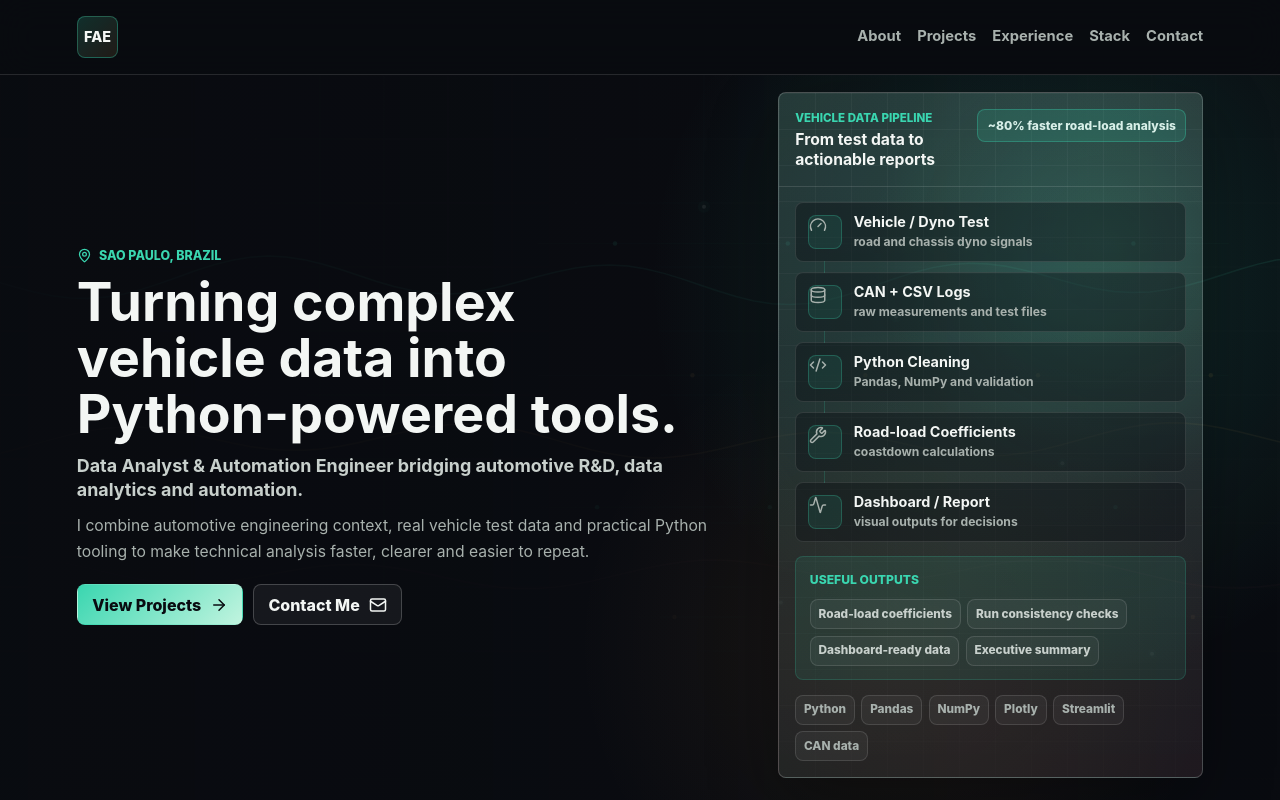
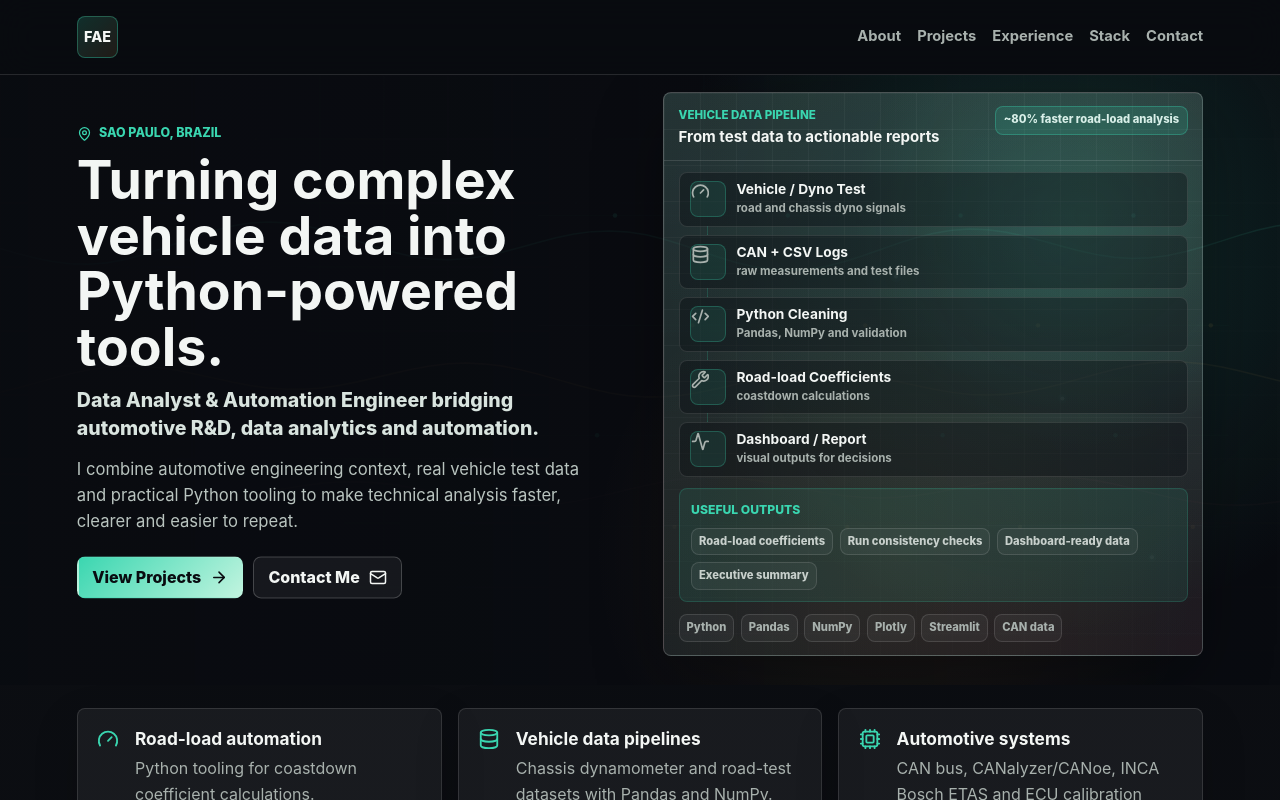
Before and after one commit to FelipeEckert/FelipeEckert.github.io, a React (Vite) app: page / in a window 1280 px wide. Shown: the top 800 px of the page. Built offline with nearby package versions, Linux system fonts and the light colour scheme.

Commit message:
Polish hero pipeline layout

```diff
--- a/src/styles.css
+++ b/src/styles.css
@@ -139,15 +139,16 @@ a:focus-visible {
   position: relative;
   z-index: 2;
   display: grid;
-  grid-template-columns: minmax(0, 1.08fr) minmax(330px, 0.72fr);
+  grid-template-columns: minmax(0, 1.08fr) minmax(320px, 540px);
   align-items: center;
-  gap: 4rem;
+  gap: 3.4rem;
   width: min(1180px, 100%);
   margin: 0 auto;
 }
 
 .hero-content {
   color: var(--text);
+  transform: translateY(-0.85rem);
 }
 
 .eyebrow,
@@ -195,19 +196,20 @@ h3 {
 }
 
 .hero-headline {
-  max-width: 690px;
-  margin-bottom: 0.7rem;
-  color: var(--muted-strong);
-  font-size: 1.12rem;
-  font-weight: 720;
-  line-height: 1.36;
+  max-width: 720px;
+  margin-bottom: 0.85rem;
+  color: #d9e4df;
+  font-size: 1.22rem;
+  font-weight: 760;
+  line-height: 1.42;
 }
 
 .hero-copy {
-  max-width: 690px;
-  margin-bottom: 1.25rem;
-  color: var(--muted);
-  font-size: 0.98rem;
+  max-width: 700px;
+  margin-bottom: 1.35rem;
+  color: #b9c4bf;
+  font-size: 1.04rem;
+  line-height: 1.58;
 }
 
 .hero-actions {
@@ -252,7 +254,10 @@ h3 {
 
 .hero-visual {
   position: relative;
-  min-height: 450px;
+  justify-self: end;
+  width: 100%;
+  max-width: 540px;
+  min-height: 390px;
   border: 1px solid var(--line-strong);
   border-radius: 8px;
   overflow: hidden;
@@ -287,8 +292,8 @@ h3 {
   display: flex;
   align-items: start;
   justify-content: space-between;
-  gap: 1rem;
-  padding: 1rem;
+  gap: 0.8rem;
+  padding: 0.82rem 0.9rem;
   border-bottom: 1px solid var(--line);
 }
 
@@ -304,38 +309,38 @@ h3 {
 .pipeline-topbar strong {
   display: block;
   color: var(--text);
-  font-size: 0.98rem;
+  font-size: 0.94rem;
   line-height: 1.25;
 }
 
 .pipeline-badge {
   display: inline-flex;
   align-items: center;
-  min-height: 1.9rem;
-  padding: 0.35rem 0.58rem;
+  min-height: 1.65rem;
+  padding: 0.26rem 0.48rem;
   border: 1px solid rgba(58, 214, 176, 0.32);
   border-radius: 8px;
   background: var(--teal-soft);
   color: #d8efe8;
-  font-size: 0.75rem;
+  font-size: 0.7rem;
   font-weight: 850;
   white-space: nowrap;
 }
 
 .pipeline-flow {
   display: grid;
-  gap: 0.62rem;
-  padding: 0.95rem 1rem 0.85rem;
+  gap: 0.5rem;
+  padding: 0.72rem 0.9rem 0.7rem;
 }
 
 .pipeline-step {
   position: relative;
   display: grid;
   grid-template-columns: auto 1fr;
-  gap: 0.72rem;
+  gap: 0.68rem;
   align-items: center;
-  min-height: 3.1rem;
-  padding: 0.62rem 0.72rem;
+  min-height: 2.72rem;
+  padding: 0.5rem 0.62rem;
   border: 1px solid rgba(255, 255, 255, 0.11);
   border-radius: 8px;
   background: rgba(9, 11, 16, 0.38);
@@ -345,12 +350,20 @@ h3 {
   display: inline-flex;
   align-items: center;
   justify-content: center;
-  width: 2.15rem;
-  height: 2.15rem;
+  width: 2.25rem;
+  height: 2.25rem;
   border: 1px solid rgba(58, 214, 176, 0.26);
   border-radius: 8px;
   background: rgba(58, 214, 176, 0.1);
   color: var(--teal);
+  line-height: 0;
+}
+
+.pipeline-step-icon svg {
+  display: block;
+  width: 1.18rem;
+  height: 1.18rem;
+  stroke-width: 2.15;
 }
 
 .pipeline-step strong,
@@ -361,22 +374,22 @@ h3 {
 .pipeline-step strong {
   margin-bottom: 0.1rem;
   color: var(--text);
-  font-size: 0.9rem;
+  font-size: 0.86rem;
   line-height: 1.2;
 }
 
 .pipeline-step span {
   color: var(--muted);
-  font-size: 0.76rem;
+  font-size: 0.72rem;
   font-weight: 680;
 }
 
 .pipeline-connector {
   position: absolute;
   left: 1.74rem;
-  bottom: -0.72rem;
+  bottom: -0.58rem;
   width: 1px;
-  height: 0.72rem;
+  height: 0.58rem;
   overflow: hidden;
   background: rgba(58, 214, 176, 0.18);
 }
@@ -391,15 +404,15 @@ h3 {
 }
 
 .pipeline-output {
-  margin: 0 1rem 0.9rem;
-  padding: 0.85rem;
+  margin: 0 0.9rem 0.75rem;
+  padding: 0.72rem;
   border: 1px solid rgba(58, 214, 176, 0.18);
   border-radius: 8px;
   background: rgba(58, 214, 176, 0.09);
 }
 
 .pipeline-output p {
-  margin-bottom: 0.6rem;
+  margin-bottom: 0.5rem;
   color: var(--teal);
   font-size: 0.76rem;
   font-weight: 850;
@@ -417,18 +430,18 @@ h3 {
 .pipeline-stack span {
   display: inline-flex;
   align-items: center;
-  min-height: 1.65rem;
-  padding: 0.28rem 0.48rem;
+  min-height: 1.52rem;
+  padding: 0.24rem 0.43rem;
   border: 1px solid rgba(255, 255, 255, 0.12);
   border-radius: 8px;
   background: rgba(255, 255, 255, 0.045);
   color: var(--muted-strong);
-  font-size: 0.74rem;
+  font-size: 0.7rem;
   font-weight: 760;
 }
 
 .pipeline-stack {
-  padding: 0 1rem 1rem;
+  padding: 0 0.9rem 0.85rem;
 }
 
 .pipeline-stack span {
@@ -978,7 +991,13 @@ h3 {
     gap: 2rem;
   }
 
+  .hero-content {
+    transform: none;
+  }
+
   .hero-visual {
+    justify-self: start;
+    max-width: 560px;
     min-height: 390px;
   }
 
@@ -1040,12 +1059,18 @@ h3 {
     font-size: 1rem;
   }
 
+  .hero-copy {
+    font-size: 0.98rem;
+    line-height: 1.52;
+  }
+
   .hero-actions,
   .button {
     width: 100%;
   }
 
   .hero-visual {
+    max-width: none;
     min-height: auto;
   }
 
@@ -1059,17 +1084,18 @@ h3 {
     white-space: normal;
   }
 
-  .pipeline-step {
-    grid-template-columns: 1fr;
-  }
-
   .pipeline-step-icon {
     width: 2rem;
     height: 2rem;
   }
 
+  .pipeline-step-icon svg {
+    width: 1.08rem;
+    height: 1.08rem;
+  }
+
   .pipeline-connector {
-    left: 1.7rem;
+    left: 1.6rem;
   }
 
   .proof-strip,
```
